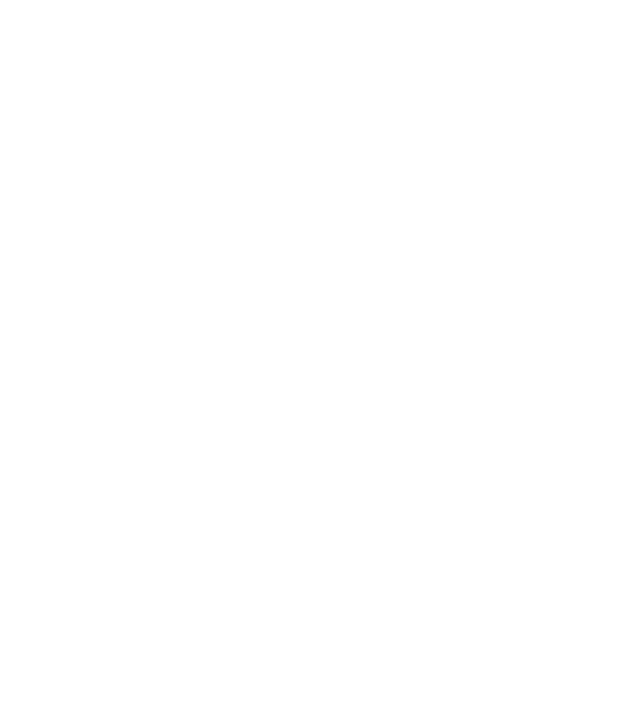
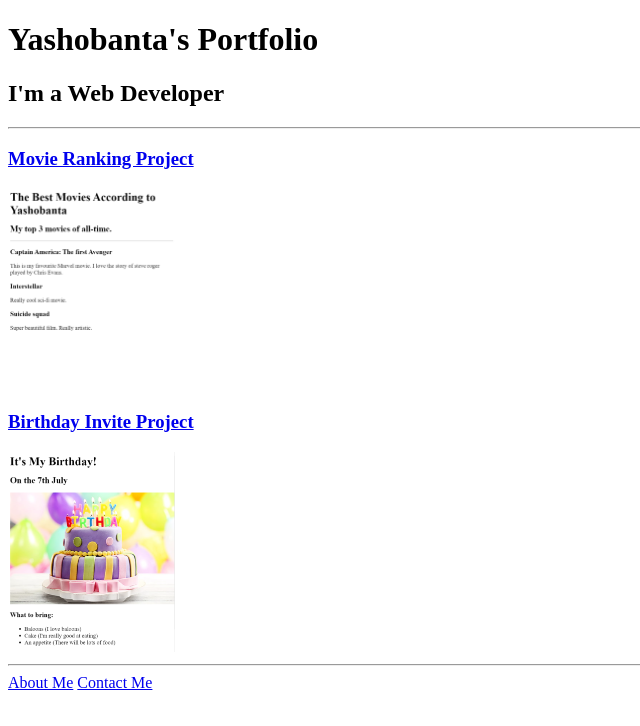
Before and after one commit to Yashobanta143/my-portfolio, a plain HTML site: page index.html in a window 1280 px wide. Shown: the whole page, without its empty margins (0-640 px from the left). Drawn offline with Linux system fonts and the light colour scheme.

Commit message:
Add files via upload

```diff
--- a/index.html
+++ b/index.html
@@ -1,4 +1,27 @@
 <!-- TODO 1: Create the HTML Boilerplate -->
+<!DOCTYPE html>
+<html lang="en">
+<head>
+    <meta charset="UTF-8">
+    <meta name="viewport" content="width=device-width, initial-scale=1.0">
+    <title>Document</title>
+</head>
+<body>
+    <h1>Yashobanta's Portfolio</h1>
+    <h2>I'm a Web Developer</h2>
+    <hr />
+    <h3><a href="./public/movie-ranking.html">Movie Ranking Project</a></h3>
+    <img src="./assets/images/favmovies.png" height="200"/>
+    <h3><a href="./public/birthday-invite.html">Birthday Invite Project</a></h3>
+    <img src="./assets/images/birthday.png" height="200"/><br />
+    <hr />
+    <a href="./public/about.html">About Me</a>
+    <a href="./public/contact.html">Contact Me</a>
+
+
+
+</body>
+</html>
 
 <!-- TODO 2: Add Your previous projects' HTML into the public folder -->
 
```
